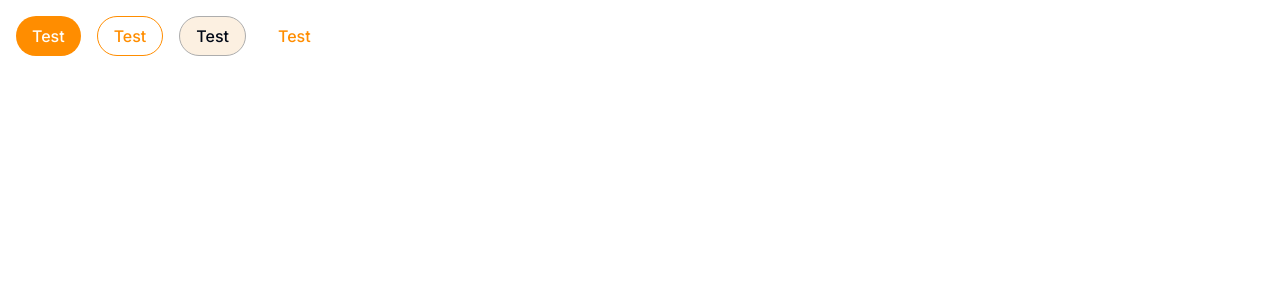
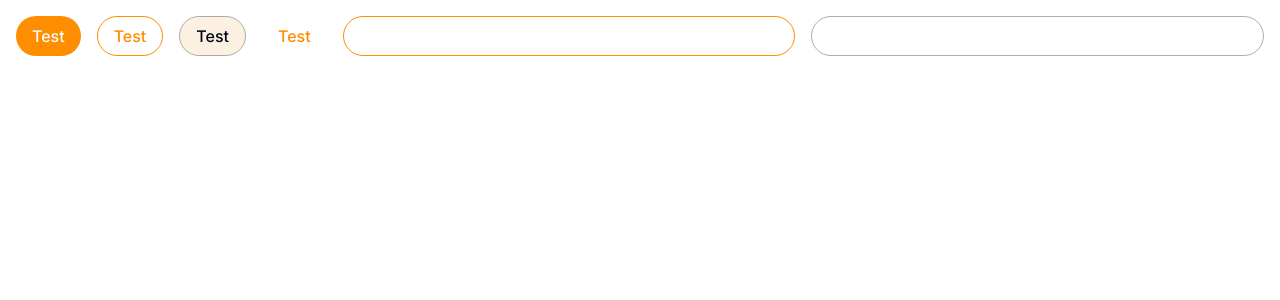
Before and after one commit to Rookeys/dessert-gallery-v2, a Next.js app: page / in a window 1280 px wide. Shown: the top 300 px of the page. Built offline with nearby package versions, Linux system fonts and the light colour scheme.

Commit message:
feat: Implemented input #1

```diff
--- a/app/(routes)/page.tsx
+++ b/app/(routes)/page.tsx
@@ -1,5 +1,6 @@
 import { Header } from '@/components/common/header';
 import { Button } from '@/components/ui/button';
+import { Input } from '@/components/ui/input';
 import type { Metadata } from "next";
 
 export const metadata: Metadata = {
@@ -13,6 +14,8 @@ export default function Home() {
       <Button variant={"outline"}>Test</Button>
       <Button variant={"secondary"}>Test</Button>
       <Button variant={"ghost"}>Test</Button>
+      <Input />
+      <Input variant={'gray'}/>
     </div>
   );
 }
--- /dev/null
+++ b/components/ui/input.tsx
@@ -0,0 +1,42 @@
+import * as React from "react"
+
+import { cn } from "@/lib/utils"
+import { VariantProps, cva } from 'class-variance-authority';
+
+const inputVariants = cva(
+  "flex h-10 w-full rounded-md border bg-background px-3 py-2 text-sm  file:border-0 file:bg-transparent file:text-sm file:font-medium placeholder:text-muted-foreground focus-visible:outline-none disabled:cursor-not-allowed disabled:opacity-50 focus-visible:ring-1 focus-visible:ring-offset-0 disabled:bg-gray/30",
+  {
+    variants: {
+      variant: {
+        default:
+          "border-input focus-visible:ring-ring ",
+        gray: "border-gray focus-visible:ring-gray ",
+      },
+    },
+    defaultVariants: {
+      variant: "default",
+    },
+  }
+);
+
+export interface InputProps
+  extends React.InputHTMLAttributes<HTMLInputElement>,
+    VariantProps<typeof inputVariants> {
+  asChild?: boolean;
+}
+
+const Input = React.forwardRef<HTMLInputElement, InputProps>(
+  ({ className, variant, type, ...props }, ref) => {
+    return (
+      <input
+        type={type}
+        className={cn(inputVariants({ variant, className }))}
+        ref={ref}
+        {...props}
+      />
+    );
+  }
+);
+Input.displayName = "Input"
+
+export { Input }
--- a/tailwind.config.ts
+++ b/tailwind.config.ts
@@ -81,8 +81,8 @@ const config = {
       black: "#000000",
       white: "#FFFFFF",
       border: "#e2e8f0",
-      input: "#e2e8f0",
-      ring: "#010816",
+      input: "#FF8D00",
+      ring: "#FF8D00",
       background: "#ffffff",
       foreground: "#010816",
     },
```
